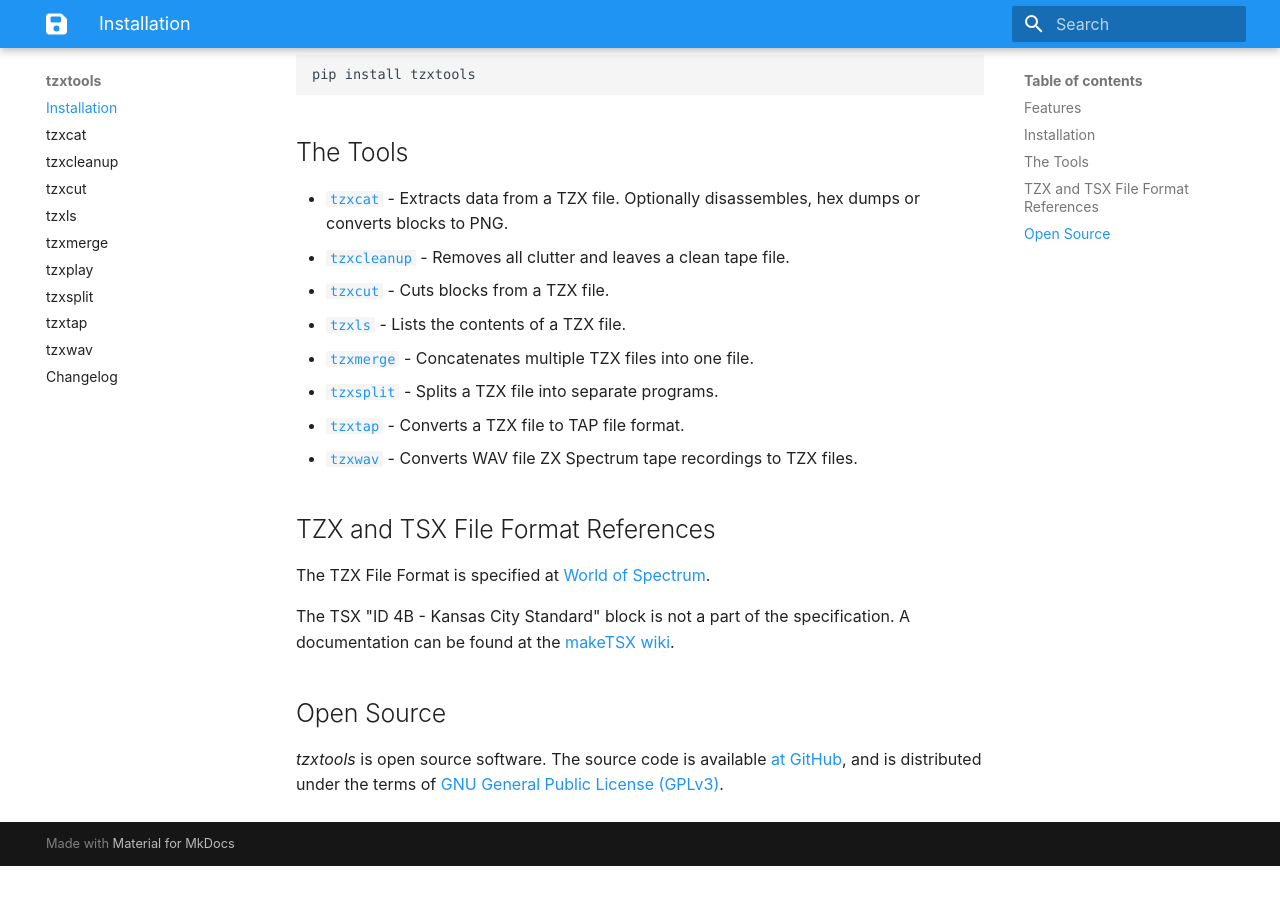
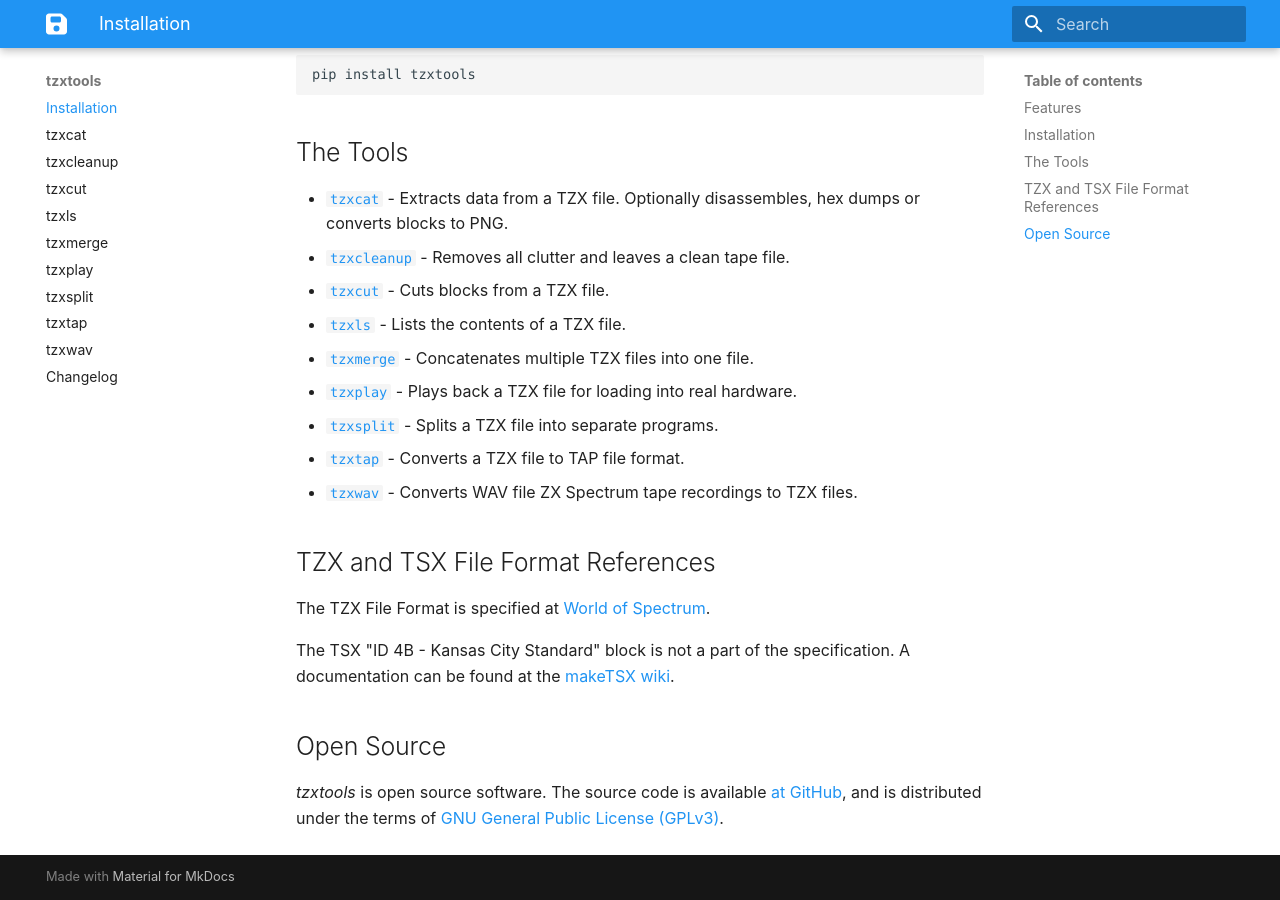
Before and after one commit to shred/tzxtools, an MkDocs documentation site: the page built from docs/index.md, in a window 1280 px wide and 900 px high, scrolled down 779 px. Built offline with MkDocs 1.6.1 and Material for MkDocs 9.7.7, drawn with Linux system fonts in a browser that asks for light colours; before the commit the page ends 1645 px from its top, so only the background shows below that.

Commit message:
Add missing link to documentation

```diff
--- a/docs/index.md
+++ b/docs/index.md
@@ -30,6 +30,7 @@ pip install tzxtools
 * [`tzxcut`](tzxcut.md) - Cuts blocks from a TZX file.
 * [`tzxls`](tzxls.md) - Lists the contents of a TZX file.
 * [`tzxmerge`](tzxmerge.md) - Concatenates multiple TZX files into one file.
+* [`tzxplay`](tzxplay.md) - Plays back a TZX file for loading into real hardware.
 * [`tzxsplit`](tzxsplit.md) - Splits a TZX file into separate programs.
 * [`tzxtap`](tzxtap.md) - Converts a TZX file to TAP file format.
 * [`tzxwav`](tzxwav.md) - Converts WAV file ZX Spectrum tape recordings to TZX files.
```
